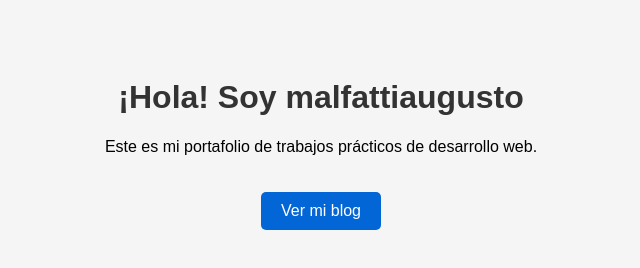
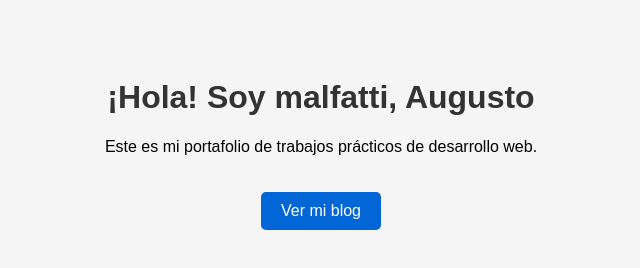
Before and after one commit to malfattiaugusto-blip/malfattiaugustoblogs.github.io, a plain HTML site: page index.html in a window 1280 px wide. Shown: the whole page, without its empty margins (319-959 px from the left). Drawn offline with Linux system fonts and the light colour scheme.

Commit message:
Correct name spelling in index.html

```diff
--- a/index.html
+++ b/index.html
@@ -3,7 +3,7 @@
 <head>
     <meta charset="UTF-8">
     <meta name="viewport" content="width=device-width, initial-scale=1.0">
-    <title>mafattiaugusto - Portafolio</title>
+    <title>Malfatti Augusto - Portafolio</title>
     <style>
         body {
             font-family: Arial, sans-serif;
@@ -29,7 +29,7 @@
     </style>
 </head>
 <body>
-    <h1>¡Hola! Soy malfattiaugusto</h1>
+    <h1>¡Hola! Soy malfatti, Augusto</h1>
     <p>Este es mi portafolio de trabajos prácticos de desarrollo web.</p>
     <a href="blog/" class="btn">Ver mi blog</a>
 </body>
```
